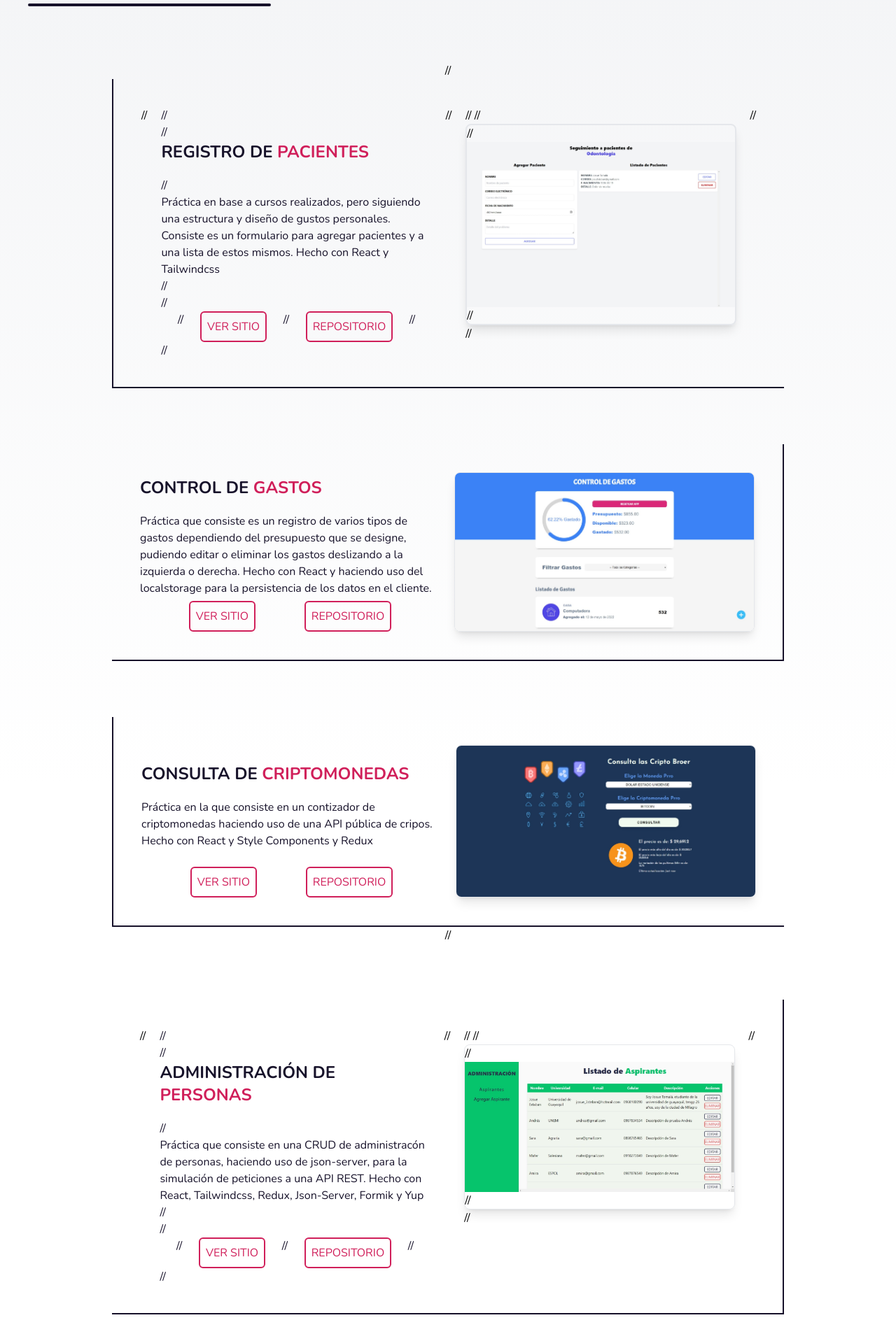
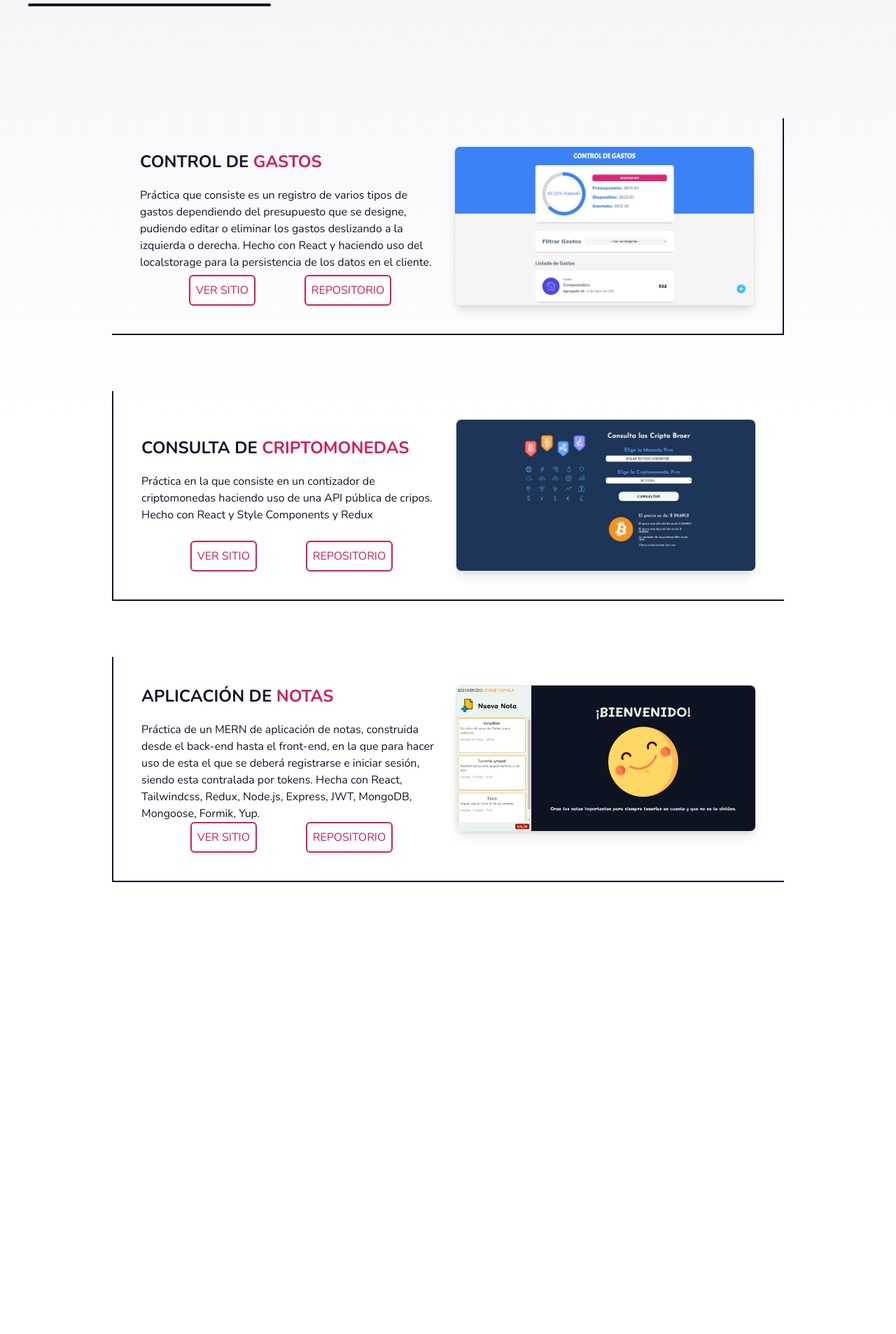
Before and after one commit to josu3steban/personal-portfolio, a React (Vite) app: page / in a window 1280 px wide. Shown: the part 1993-3900 px from the top of the page at 70% size. After the commit the page ends 3334 px from the top, so only its background shows below. Built offline with nearby package versions, Linux system fonts and the light colour scheme.

Commit message:
Update Projects.jsx

```diff
--- a/src/components/Projects.jsx
+++ b/src/components/Projects.jsx
@@ -28,30 +28,6 @@ export const Projects = () => {
         </div>
 
         <div className="sm:mt-10 sm:px-5 flex flex-col items-center mt-20 mb-20">
-
-//             <article className='sm:flex-col-reverse sm:w-full sm:gap-3 sm:p-3  w-3/4 flex gap-5 p-10 border-[#17122A] border-l-2 border-b-2'>
-
-//                 <div className="sm:w-full  flex flex-col w-1/2 text-[#17122A]">
-//                     <div className="sm:grow-0  grow flex flex-col justify-center">
-//                         <h2 className='sm:hidden sm:text-lg sm:text-center  mb-5 uppercase text-2xl font-bold'>Registro de <span className='text-[#D01F5A]'>pacientes</span></h2>
-//                         <p>Práctica en base a cursos realizados, pero siguiendo una estructura y diseño de gustos personales. Consiste es un formulario para agregar pacientes y a una lista de estos mismos. Hecho con React y Tailwindcss</p>
-//                     </div>
-
-//                     <div className="sm:justify-between sm:mt-5 sm:text-sm  flex justify-evenly">
-//                         <a className=' uppercase block p-2 text-[#D01F5A] border-2 border-[#D01F5A] rounded-md hover:text-white hover:bg-[#D01F5A] transition-all ' href="https://practica-citas-medicas.netlify.app/" target="_blank">ver sitio</a>
-//                         <a className='  uppercase block p-2 text-[#D01F5A] border-2 border-[#D01F5A] rounded-md hover:text-white hover:bg-[#D01F5A] transition-all' href="https://github.com/josu3steban/practica-citas" target="_blank">repositorio</a>
-//                     </div>
-//                 </div>
-
-//                 <div className="sm:w-full  w-1/2">
-//                     <h2 className='sm:text-lg sm:text-center  mb-5 uppercase text-2xl font-bold md:hidden'>Registro de <span className='text-[#D01F5A]'>pacientes</span></h2>
-//                     <div className=" rounded-lg overflow-hidden shadow-lg border-2">
-//                         <img src={ ImgPaciente } alt="captura de pacientes" />
-//                     </div>
-//                 </div>
-
-
-//             </article>
 
             <article className='sm:flex-col-reverse sm:w-full sm:gap-3 sm:p-3  mt-20 w-3/4 flex gap-5 p-10 border-[#17122A] border-r-2 border-b-2'>
 
@@ -101,29 +77,6 @@ export const Projects = () => {
 
             </article>
 
-//             <article className='sm:flex-col-reverse sm:w-full sm:gap-3 sm:p-3  mt-20 w-3/4 flex gap-5 p-10 border-[#17122A] border-r-2 border-b-2'>
-
-//                 <div className="sm:w-full  flex flex-col w-1/2 text-[#17122A]">
-//                     <div className="sm:grow-0  grow flex flex-col justify-center">
-//                         <h2 className='sm:hidden  mb-5 uppercase text-2xl font-bold'>administración de <span className='text-[#D01F5A]'>personas</span></h2>
-//                         <p>Práctica que consiste en una CRUD de administracón de personas, haciendo uso de json-server, para la simulación de peticiones a una API REST. Hecho con React, Tailwindcss, Redux, Json-Server, Formik y Yup</p>
-//                     </div>
-
-//                     <div className="sm:justify-between sm:mt-5 sm:text-sm  flex justify-evenly">
-//                         <a className='uppercase block p-2 text-[#D01F5A] border-2 border-[#D01F5A] rounded-md hover:text-white hover:bg-[#D01F5A] transition-all ' href="https://practica-aspirante.netlify.app/" target="_blank">ver sitio</a>
-//                         <a className='uppercase block p-2 text-[#D01F5A] border-2 border-[#D01F5A] rounded-md hover:text-white hover:bg-[#D01F5A] transition-all' href="https://github.com/josu3steban/practica-admin-aspirantes" target="_blank">repositorio</a>
-//                     </div>
-//                 </div>
-
-//                 <div className="sm:w-full  w-1/2">
-//                     <h2 className='sm:text-lg sm:text-center  mb-5 uppercase text-2xl font-bold md:hidden'>administración de <span className='text-[#D01F5A]'>personas</span></h2>
-//                     <div className="rounded-lg overflow-hidden shadow-lg border">
-//                         <img src={ ImgAdmin } alt="captura de administracion de personas" />
-//                     </div>
-//                 </div>
-
-//             </article>
-
             <article className='sm:flex-col-reverse sm:w-full sm:gap-3 sm:p-3  mt-20 w-3/4 flex gap-5 p-10 border-[#17122A] border-l-2 border-b-2'>
 
                 <div className="sm:w-full  flex flex-col w-1/2 text-[#17122A]">
```
